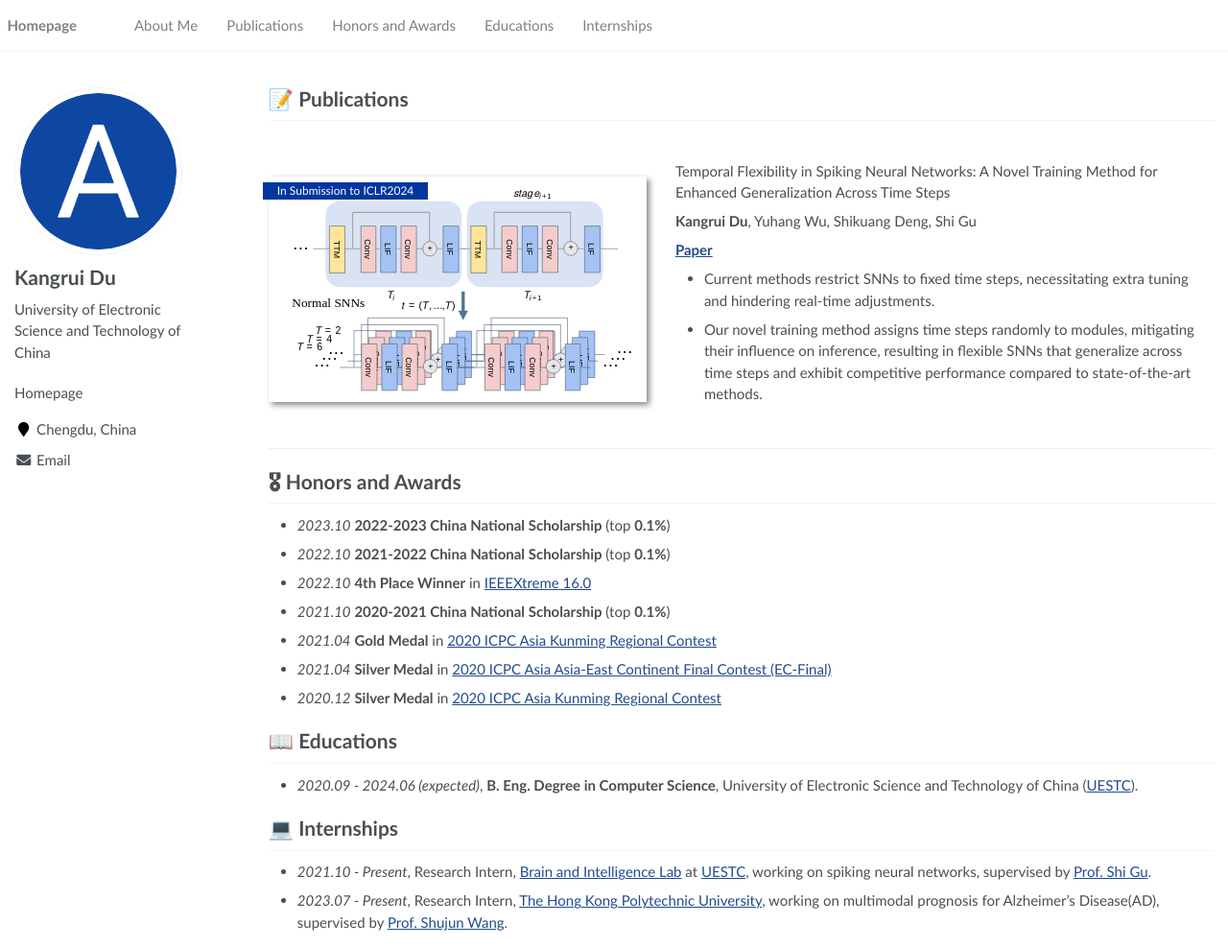
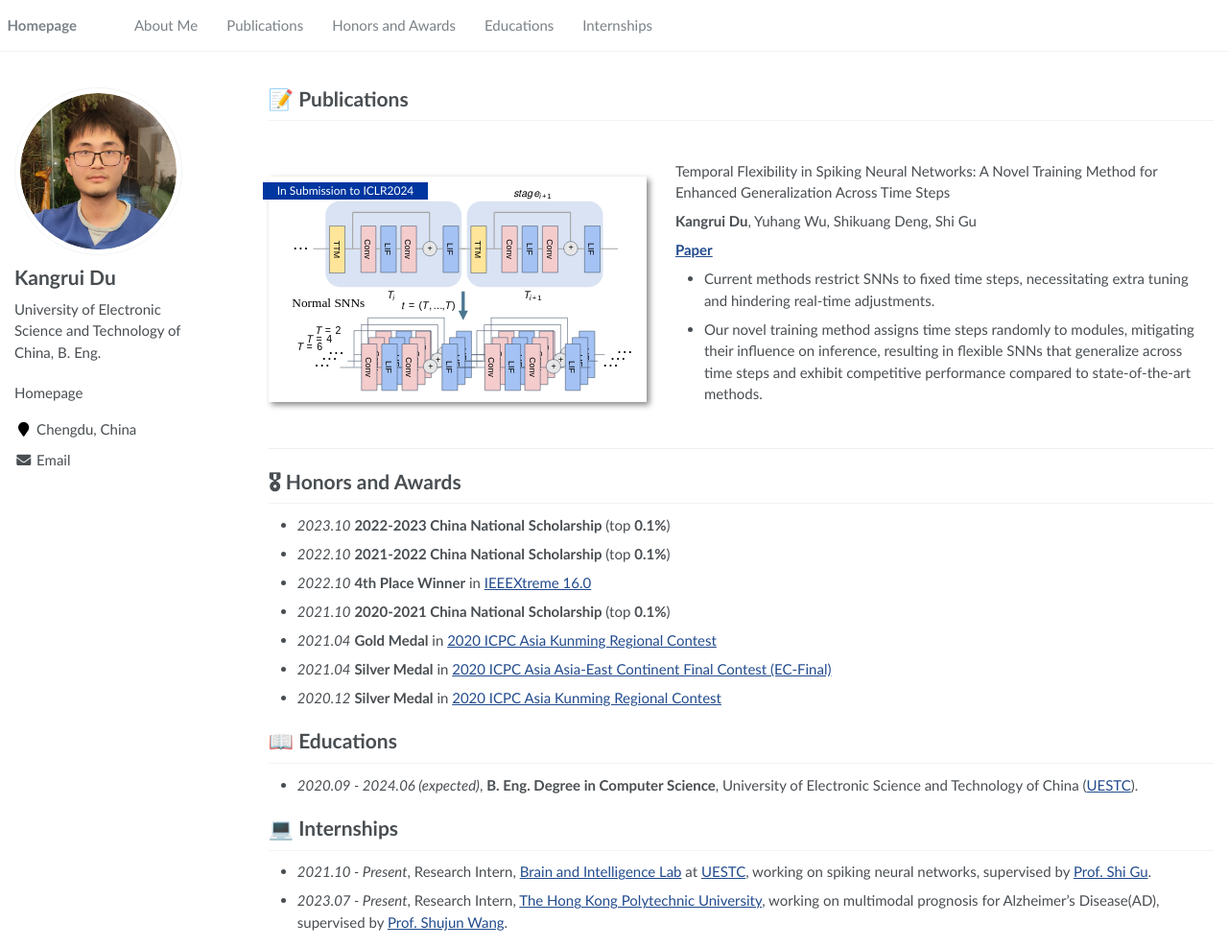
Before and after one commit to Rockdu/Rockdu.github.io, a Jekyll site: the page built from _pages/about.md, in a window 1280 px wide and 987 px high. Shown: the whole window at 96% size. Built offline with Jekyll 4.4.1, drawn with Linux system fonts in a browser that asks for light colours.

Commit message:
Personal Photo

```diff
--- a/_config.yml
+++ b/_config.yml
@@ -23,7 +23,7 @@ baidu_site_verification  :  # get baidu_site_verification from https://ziyuan.ba
 author:
   name             : "Kangrui Du"
   avatar           : "images/android-chrome-512x512.png"
-  bio              : "University of Electronic Science and Technology of China"
+  bio              : "University of Electronic Science and Technology of China, B. Eng."
   location         : "Chengdu, China"
   employer         :
   pubmed           :
```
Also changed, not shown: images/android-chrome-512x512.png.
